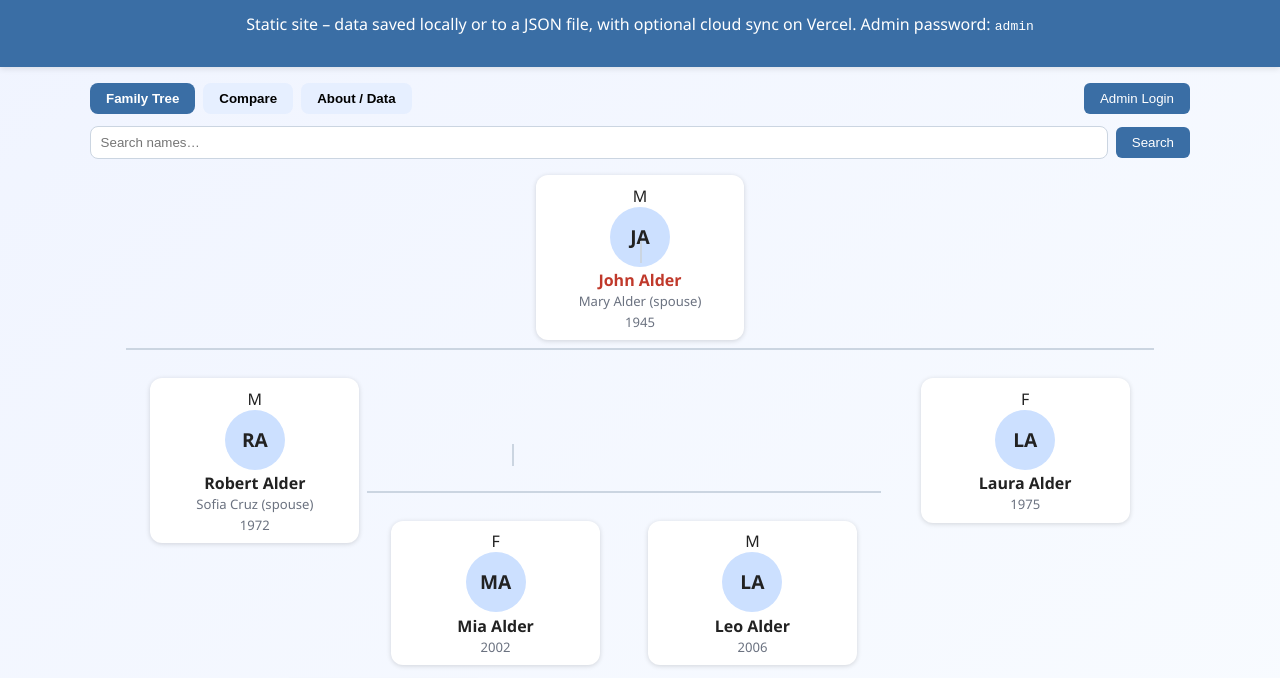
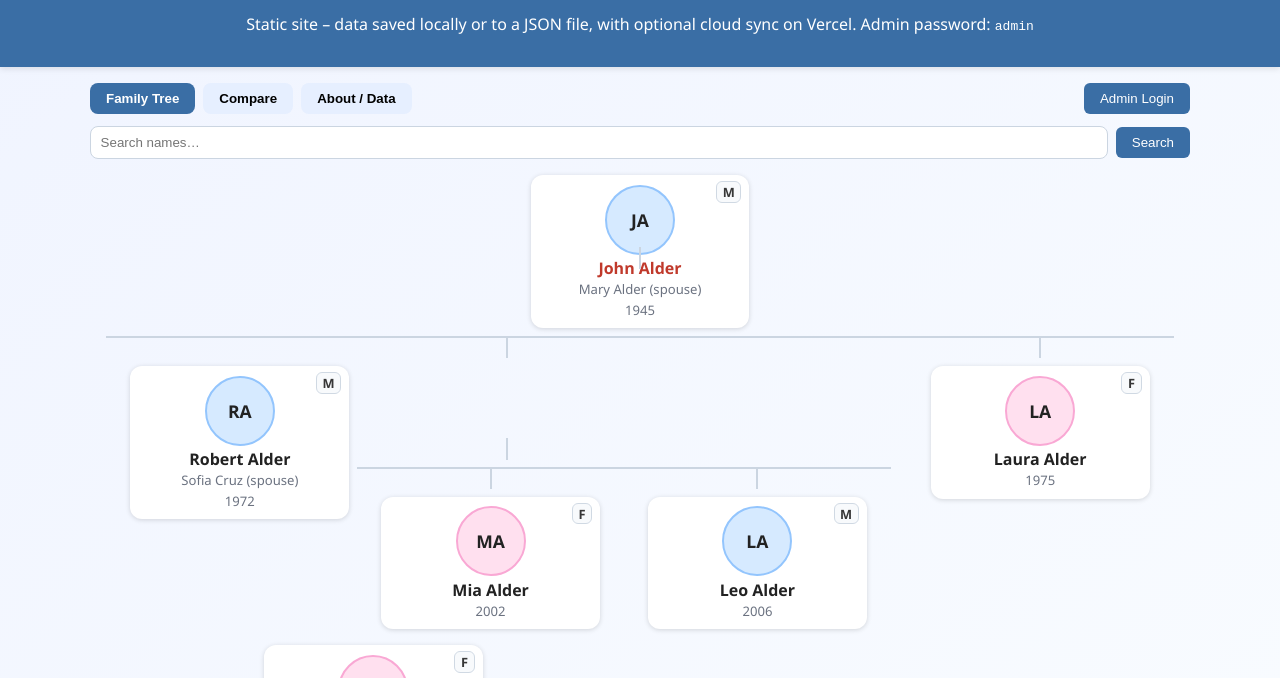
Before and after one commit to surplux/familyTtree, a plain HTML site: page index.html in a window 1280 px wide. Shown: the part 58-736 px from the top of the page. Drawn offline with Linux system fonts and the light colour scheme.

Commit message:
Update style.css

```diff
--- a/style.css
+++ b/style.css
@@ -1,49 +1,27 @@
-body {
-  margin: 0;
-  font-family: "Segoe UI", Arial, sans-serif;
-  background: linear-gradient(to bottom right, #f0f4ff, #f9fcff);
-  color: #222;
-}
-header {
-  background: #3a6ea5;
-  color: #fff;
-  padding: 1rem 2rem;
-  text-align: center;
-  box-shadow: 0 2px 6px rgba(0,0,0,0.1);
-}
+body { margin: 0; font-family: "Segoe UI", Arial, sans-serif;
+  background: linear-gradient(to bottom right, #f0f4ff, #f9fcff); color: #222; }
+header { background: #3a6ea5; color: #fff; padding: 1rem 2rem; text-align: center;
+  box-shadow: 0 2px 6px rgba(0,0,0,0.1); }
 h1 { margin: 0; font-size: 1.8rem; }
 main { padding: 1rem 2rem; max-width: 1100px; margin: auto; }
 
 .topbar { display: flex; justify-content: space-between; align-items: center; gap: 1rem; flex-wrap: wrap; }
-
 .tabs { display: flex; gap: 0.5rem; }
-.tab {
-  background: #e6efff; border: none; padding: 0.5rem 1rem; cursor: pointer;
-  border-radius: 8px; font-weight: 600;
-}
+.tab { background: #e6efff; border: none; padding: 0.5rem 1rem; cursor: pointer; border-radius: 8px; font-weight: 600; }
 .tab.active { background: #3a6ea5; color: #fff; }
 section { display: none; }
 section.active { display: block; }
 
 .admin-bar { display: flex; gap: 0.5rem; }
-.btn {
-  background: #3a6ea5; color: white; border: none; padding: 0.5rem 1rem; border-radius: 6px; cursor: pointer;
-}
+.btn { background: #3a6ea5; color: white; border: none; padding: 0.5rem 1rem; border-radius: 6px; cursor: pointer; }
 .btn.danger { background: #c0392b; }
 .btn.secondary { background: #6b7280; }
 
-.searchbar {
-  margin: 0.75rem 0 0.5rem;
-  display: flex; gap: 0.5rem; align-items: center;
-}
-.searchbar input {
-  flex: 1; padding: 0.5rem 0.6rem; border: 1px solid #cbd5e1; border-radius: 8px;
-}
+.searchbar { margin: 0.75rem 0 0.5rem; display: flex; gap: 0.5rem; align-items: center; }
+.searchbar input { flex: 1; padding: 0.5rem 0.6rem; border: 1px solid #cbd5e1; border-radius: 8px; }
 .search-results { margin-bottom: 0.5rem; }
-.search-results .pill {
-  display: inline-block; padding: 0.25rem 0.5rem; margin: 0.15rem;
-  background: #eef2ff; border: 1px solid #dbe4ff; border-radius: 999px; cursor: pointer;
-}
+.search-results .pill { display: inline-block; padding: 0.25rem 0.5rem; margin: 0.15rem;
+  background: #eef2ff; border: 1px solid #dbe4ff; border-radius: 999px; cursor: pointer; }
 .search-results .pill:hover { background: #dbe7ff; }
 
 .tree { text-align: center; }
@@ -53,42 +31,43 @@ section.active { display: block; }
   display: inline-block; background: #fff; border-radius: 12px;
   box-shadow: 0 1px 5px rgba(0,0,0,0.15);
   padding: 0.6rem 0.9rem; margin: 0.5rem; cursor: pointer;
-  transition: transform 0.2s; min-width: 180px;
+  transition: transform 0.2s; min-width: 190px; position: relative;
 }
 .person:hover { transform: scale(1.05); }
 
+.person .gender-chip {
+  position: absolute; top: 6px; right: 8px; font-size: 0.8rem;
+  padding: 0.05rem 0.35rem; border-radius: 6px; border: 1px solid #cbd5e1;
+  background: #f8fafc; opacity: 0.9; font-weight: 700;
+}
+
 .avatar {
-  width: 60px; height: 60px; border-radius: 50%;
+  width: 66px; height: 66px; border-radius: 50%;
   display: block; margin: 0 auto 0.35rem;
-  background: #cce0ff; font-weight: 700; font-size: 1.2rem; line-height: 60px;
+  font-weight: 700; font-size: 1.1rem; line-height: 66px;
+  border: 2px solid transparent; object-fit: cover; overflow: hidden;
 }
+.person.male   .avatar { background: #d6eaff; border-color: #93c5fd; }
+.person.female .avatar { background: #ffe0ef; border-color: #f9a8d4; }
+.avatar.initials { background: #cce0ff; }
+
 .name { font-weight: 700; line-height: 1.1; }
 .name.deceased { color: #c0392b; } /* red */
 .subname { font-size: 0.82rem; color: #6b7280; margin-top: 0.15rem; }
 
-/* Non-wrapping generation rows + connectors */
-.node {
-  position: relative; display: inline-block; text-align: center;
-  vertical-align: top; margin: 0 12px;
-}
-.node::after {
-  content: ""; position: absolute; top: 74px; left: 50%; width: 2px; height: 22px; background: #cbd5e1;
-}
+/* Alignment & connectors */
+.node { position: relative; display: inline-block; text-align: center; vertical-align: top; margin: 0 12px; }
+.node::after { content: ""; position: absolute; top: 80px; left: 50%;
+  width: 2px; height: 22px; background: #cbd5e1; transform: translateX(-50%); }
 .node.no-children::after { display: none; }
 
-.children {
-  position: relative; display: inline-block; white-space: nowrap; padding-top: 22px;
-}
-.children::before {
-  content: ""; position: absolute; top: 0; left: 0; right: 0; height: 2px; background: #cbd5e1;
-}
-.children > .node { display: inline-block; vertical-align: top; margin: 0 16px; }
+.children { position: relative; display: inline-block; white-space: nowrap; padding-top: 22px; }
+.children::before { content: ""; position: absolute; top: 0; left: 0; right: 0; height: 2px; background: #cbd5e1; }
+.children > .node { display: inline-block; vertical-align: top; margin: 0 16px; position: relative; }
+.children > .node::before { content: ""; position: absolute; top: -22px; left: 50%;
+  width: 2px; height: 22px; background: #cbd5e1; transform: translateX(-50%); }
 
-/* Cards, forms, modals */
-.card {
-  background: #fff; border-radius: 10px; box-shadow: 0 2px 6px rgba(0,0,0,0.15);
-  padding: 1rem; max-width: 620px; margin: 1rem auto;
-}
+.card { background: #fff; border-radius: 10px; box-shadow: 0 2px 6px rgba(0,0,0,0.15); padding: 1rem; max-width: 650px; margin: 1rem auto; }
 .field { margin-bottom: 0.6rem; }
 input, textarea, select { width: 100%; padding: 0.45rem 0.55rem; border-radius: 6px; border: 1px solid #cbd5e1; }
 label { display:block; font-size: 0.9rem; margin-bottom: 0.25rem; }
@@ -99,6 +78,7 @@ label { display:block; font-size: 0.9rem; margin-bottom: 0.25rem; }
 
 .export-area { margin-top: 1rem; }
 textarea.export { width: 100%; height: 150px; }
+.file-info { display:block; margin-top: 0.35rem; color:#555; font-size:0.9rem; }
 
 /* Modals */
 .modal { display:none; position:fixed; top:0; left:0; width:100%; height:100%; background:rgba(0,0,0,0.5); }
```
